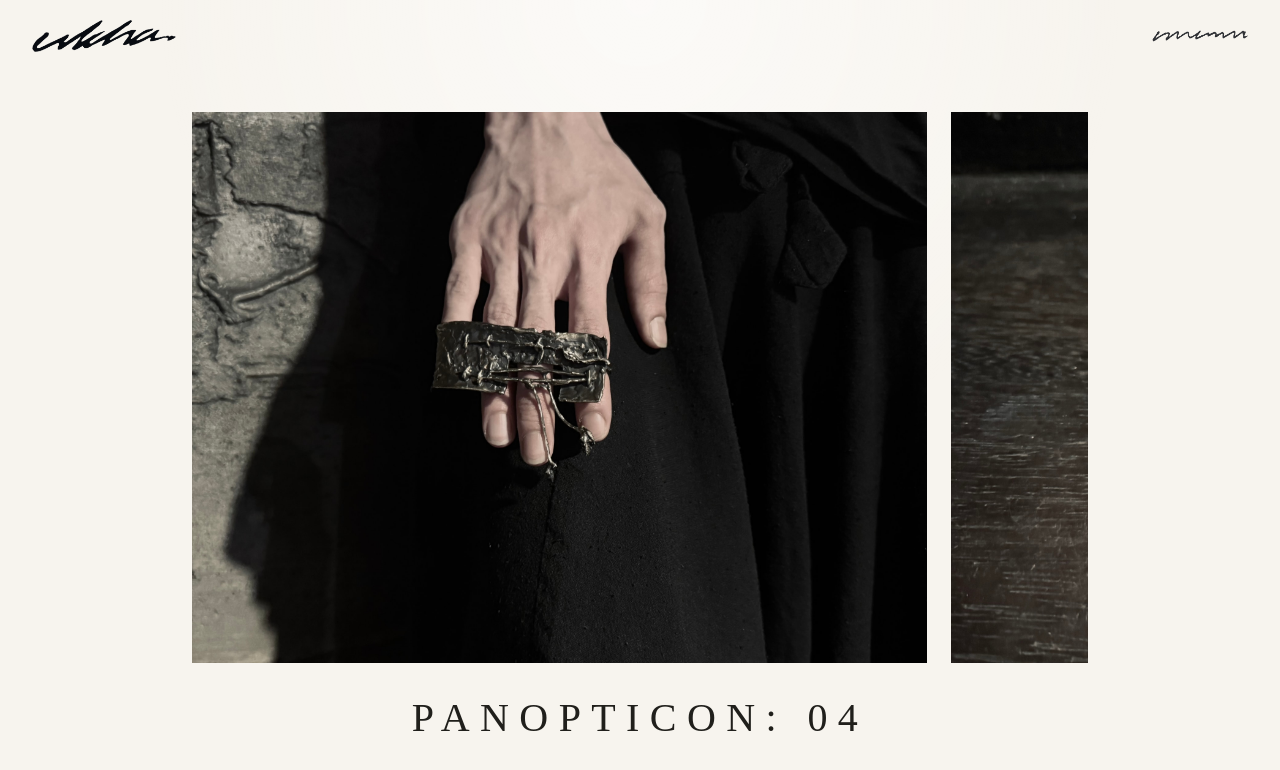
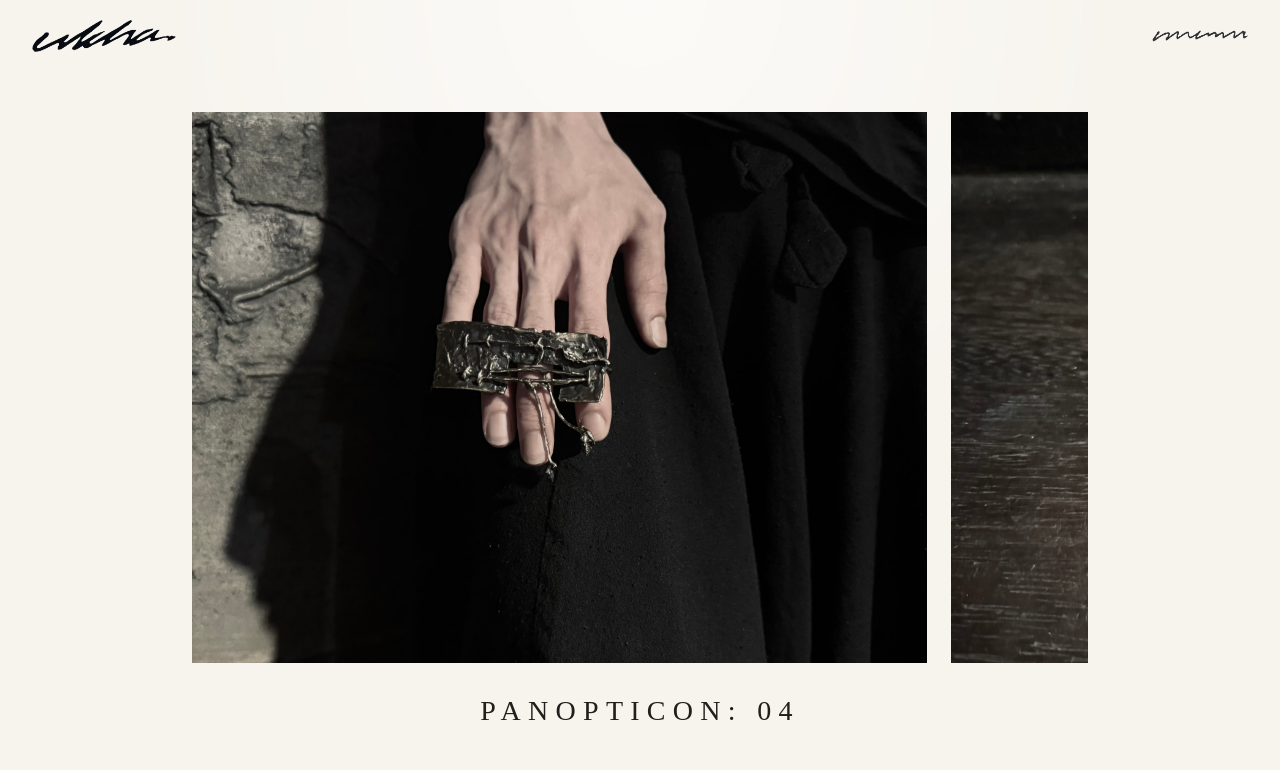
Before and after one commit to jordy9090/ukha-showroom, a Next.js app: page /piece/collection-02-piece-01 in a window 1280 px wide. Shown: the top 770 px of the page. Built offline with nearby package versions, Linux system fonts and the light colour scheme.

Commit message:
Reduce Panopticon artwork title size

```diff
--- a/src/app/piece/[id]/page.tsx
+++ b/src/app/piece/[id]/page.tsx
@@ -44,7 +44,9 @@ export default async function PieceDetailPage(props: PageProps<"/piece/[id]">) {
         />
 
         {isPanopticon ? (
-          <h1 className="ukha-piece-title mt-6 text-center">{piece.title}</h1>
+          <h1 className="ukha-piece-title mt-6 text-center !text-[clamp(1rem,2.5vw,1.75rem)]">
+            {piece.title}
+          </h1>
         ) : null}
 
         {hasDetails ? <aside className="lg:sticky lg:top-28 lg:self-start">
```
